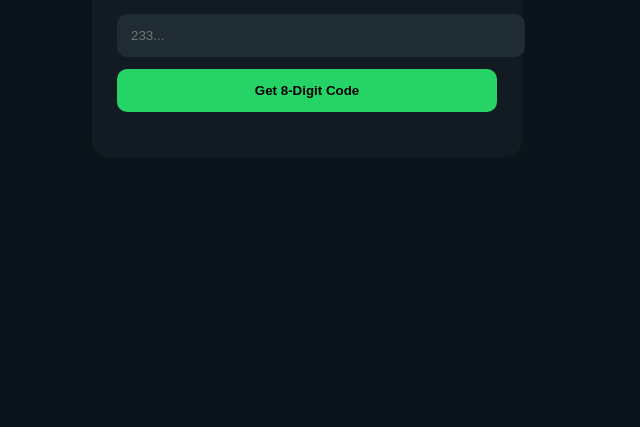
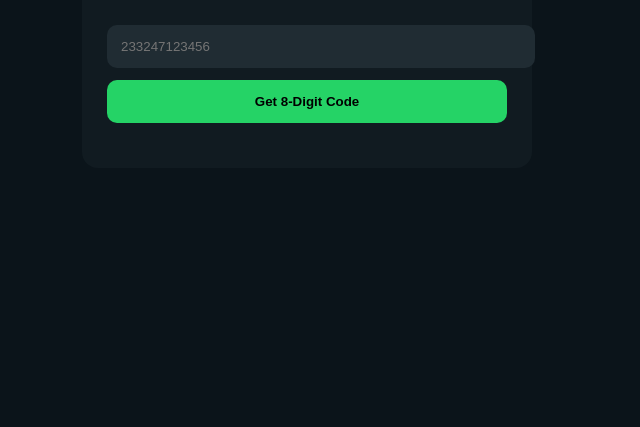
Before and after one commit to anonymousspartan635-a11y/wabot-website, a website: page public/index.html in a window 1280 px wide. Shown: the part 373-800 px from the top of the page, without its empty margins (333-973 px from the left). Drawn offline with Linux system fonts and the light colour scheme.

Commit message:
Update index.html

```diff
--- a/public/index.html
+++ b/public/index.html
@@ -1,4 +1,4 @@
-<!DOCTYPE html>
-<html><head><meta name="viewport" content="width=device-width,initial-scale=1"><title>WABOT</title>
-<style>body{font-family:sans-serif;background:#0b141a;color:#fff;display:flex;justify-content:center;align-items:center;min-height:100vh;margin:0}.card{background:#111b21;padding:25px;border-radius:16px;width:95%;max-width:380px;text-align:center}input{width:100%;padding:14px;border-radius:10px;border:none;margin:12px 0;background:#202c33;color:#fff}button{width:100%;padding:14px;background:#25D366;border:none;border-radius:10px;font-weight:bold}</style></head><body>
-<div class="card"><h1 style="color:#25D366">WABOT 🤖</h1><input id="num" placeholder="233..."><button onclick="fetch('/api/pair',{method:'POST',headers:{'Content-Type':'application/json'},body:JSON.stringify({number:num.value})}).then(r=>r.json()).then(d=>out.innerText=d.code)">Get 8-Digit Code</button><div id="out" style="margin-top:20px;font-size:28px"></div></div></body></html>
+<!DOCTYPE html><html><head><meta name="viewport" content="width=device-width,initial-scale=1"><title>WABOT Pair</title>
+<style>body{background:#0b141a;color:#fff;font-family:sans-serif;display:flex;justify-content:center;align-items:center;min-height:100vh;margin:0}.box{background:#111b21;padding:25px;border-radius:16px;width:90%;max-width:400px;text-align:center}input{width:100%;padding:14px;border-radius:10px;border:none;background:#202c33;color:#fff;margin:12px 0}button{width:100%;padding:14px;background:#25D366;border:none;border-radius:10px;font-weight:bold;cursor:pointer}code{font-size:28px;letter-spacing:3px;display:block;margin-top:20px;color:#25D366}</style></head><body>
+<div class="box"><h2>🤖 WABOT PAIR</h2><p>Enter WhatsApp number with country code</p><input id="num" placeholder="233247123456"><button id="btn">Get 8-Digit Code</button><code id="out"></code><small id="msg"></small></div>
+<script>btn.onclick=async()=>{out.textContent='...';msg.textContent='Generating...';let r=await fetch('/api/pair',{method:'POST',headers:{'Content-Type':'application/json'},body:JSON.stringify({number:num.value})});let d=await r.json();if(d.code){out.textContent=d.code;msg.textContent='Go to WhatsApp > Linked Devices > Link with phone number';}else{out.textContent='';msg.textContent=d.error}}</script></body></html>
```
